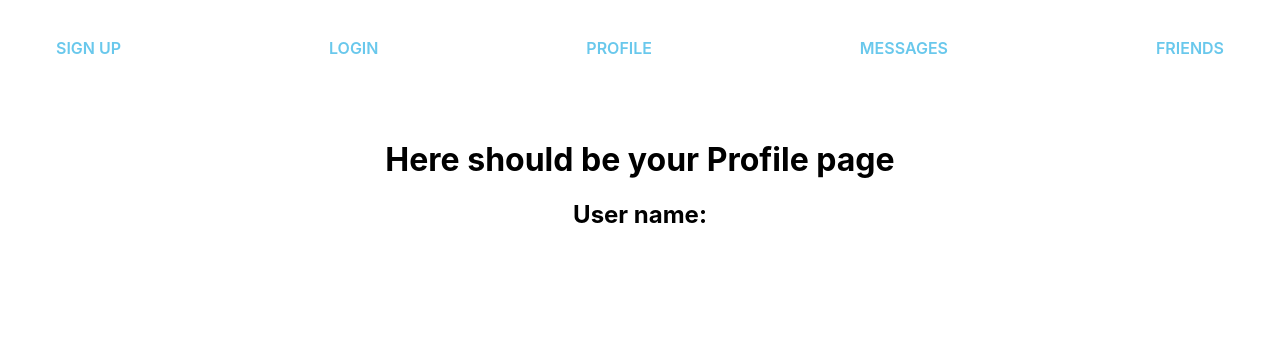
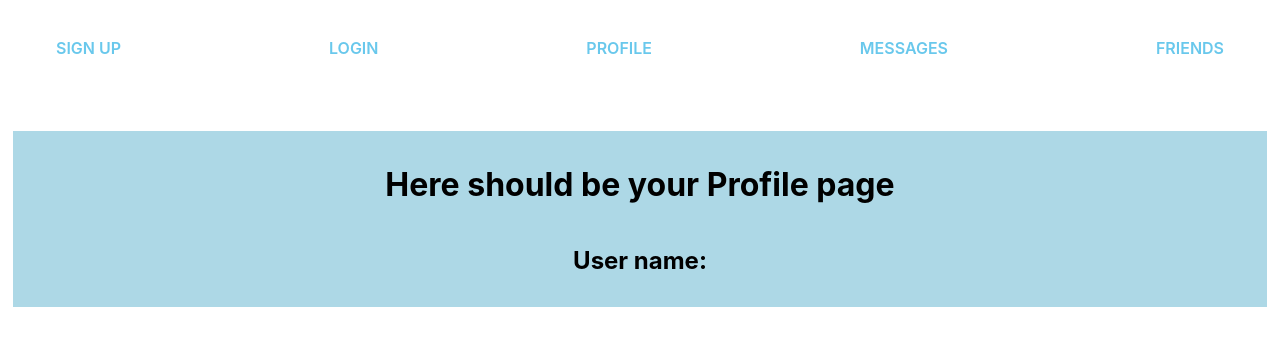
Before and after one commit to friend-finder-bw-project/front-end, a React (Create React App) app in the folder friend-finder/: page /profile in a window 1280 px wide. Shown: the top 346 px of the page. Built offline with nearby package versions, Linux system fonts and the light colour scheme; no server answers.

Commit message:
added some styling

```diff
--- a/friend-finder/src/components/ProfileCard.js
+++ b/friend-finder/src/components/ProfileCard.js
@@ -1,14 +1,26 @@
 // Colin and Luis
 
 import React from "react";
+import styled from "styled-components";
 
 const ProfileCard = props => {
   return (
-    <div>
+    <Card>
       <h1>Here should be your Profile page</h1>
       <h2>User name: {props.user.username} </h2>
-    </div>
+    </Card>
   );
 };
 
 export default ProfileCard;
+
+// Styling here:
+
+const Card = styled.div`
+  display: flex;
+  flex-direction: column;
+  align-items: center;
+  margin: 1vw;
+  padding: 1vw;
+  background: lightblue;
+`;
--- a/friend-finder/src/components/SignUp.js
+++ b/friend-finder/src/components/SignUp.js
@@ -48,7 +48,12 @@ const StyledSignUp = styled.div`
   align-items: center;
   margin: 1vw;
   padding: 1vw;
-  background: papayawhip;
+  background: lightblue;
+
+  & h1 {
+    color: orange;
+    lighten: 40%;
+  }
 
   & form {
     display: flex;
```
